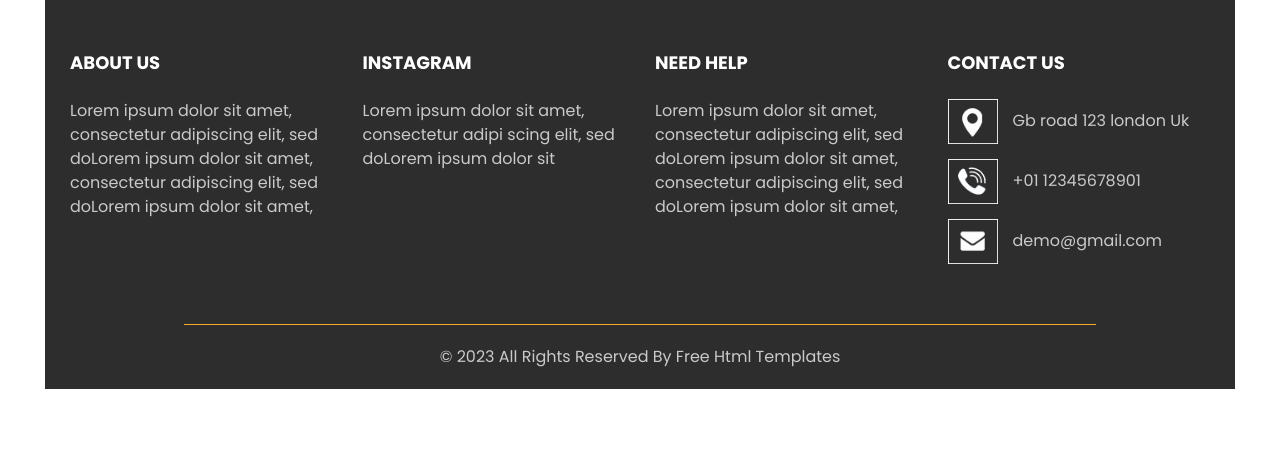
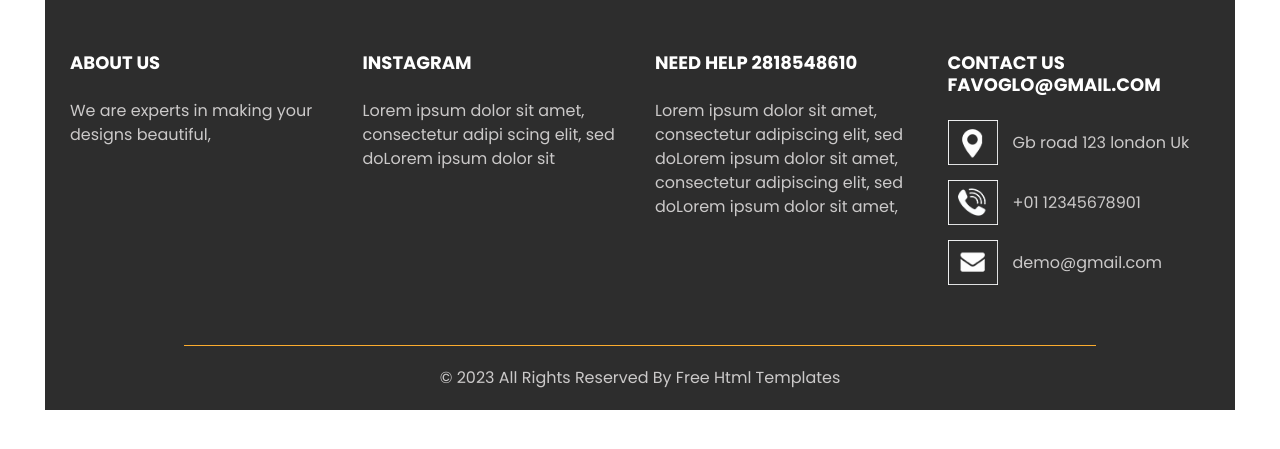
Before and after one commit to RNITDIR/Design-website-build, a plain HTML site: page index.html in a window 1280 px wide. Shown: the part 6352-6801 px from the top of the page. Drawn offline with nearby package versions, Linux system fonts and the light colour scheme.

Commit message:
dev branch

```diff
--- a/index.html
+++ b/index.html
@@ -610,7 +610,7 @@
               ABOUT US
             </h6>
             <p>
-              Lorem ipsum dolor sit amet, consectetur adipiscing elit, sed doLorem ipsum dolor sit amet, consectetur adipiscing elit, sed doLorem ipsum dolor sit amet,
+              We are experts in making your designs beautiful,
             </p>
           </div>
           <div class="col-md-6 col-lg-3">
@@ -624,7 +624,7 @@
           </div>
           <div class="col-md-6 col-lg-3">
             <h6>
-              NEED HELP
+              NEED HELP 2818548610
             </h6>
             <p>
               Lorem ipsum dolor sit amet, consectetur adipiscing elit, sed doLorem ipsum dolor sit amet, consectetur adipiscing elit, sed doLorem ipsum dolor sit amet,
@@ -632,7 +632,7 @@
           </div>
           <div class="col-md-6 col-lg-3">
             <h6>
-              CONTACT US
+              CONTACT US favoglo@gmail.com
             </h6>
             <div class="info_link-box">
               <a href="">
```
